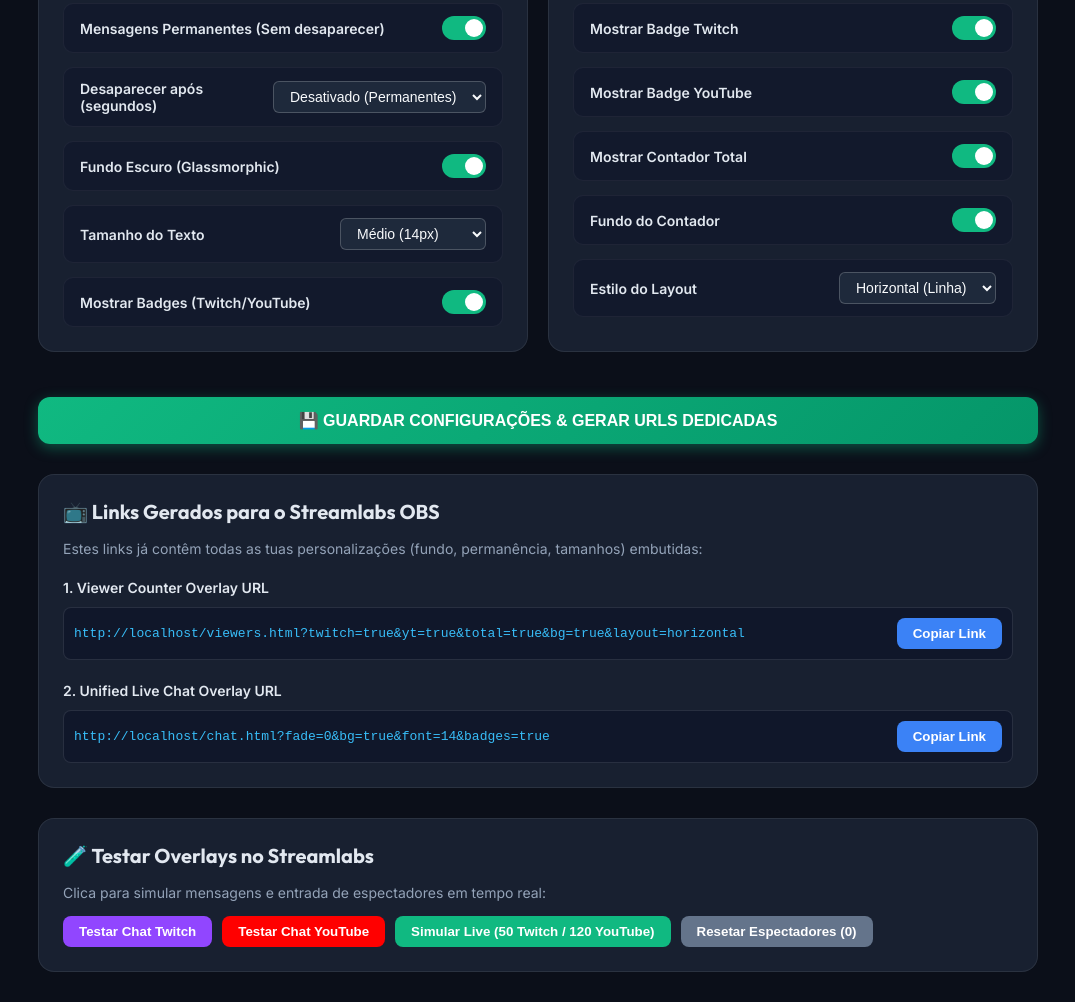
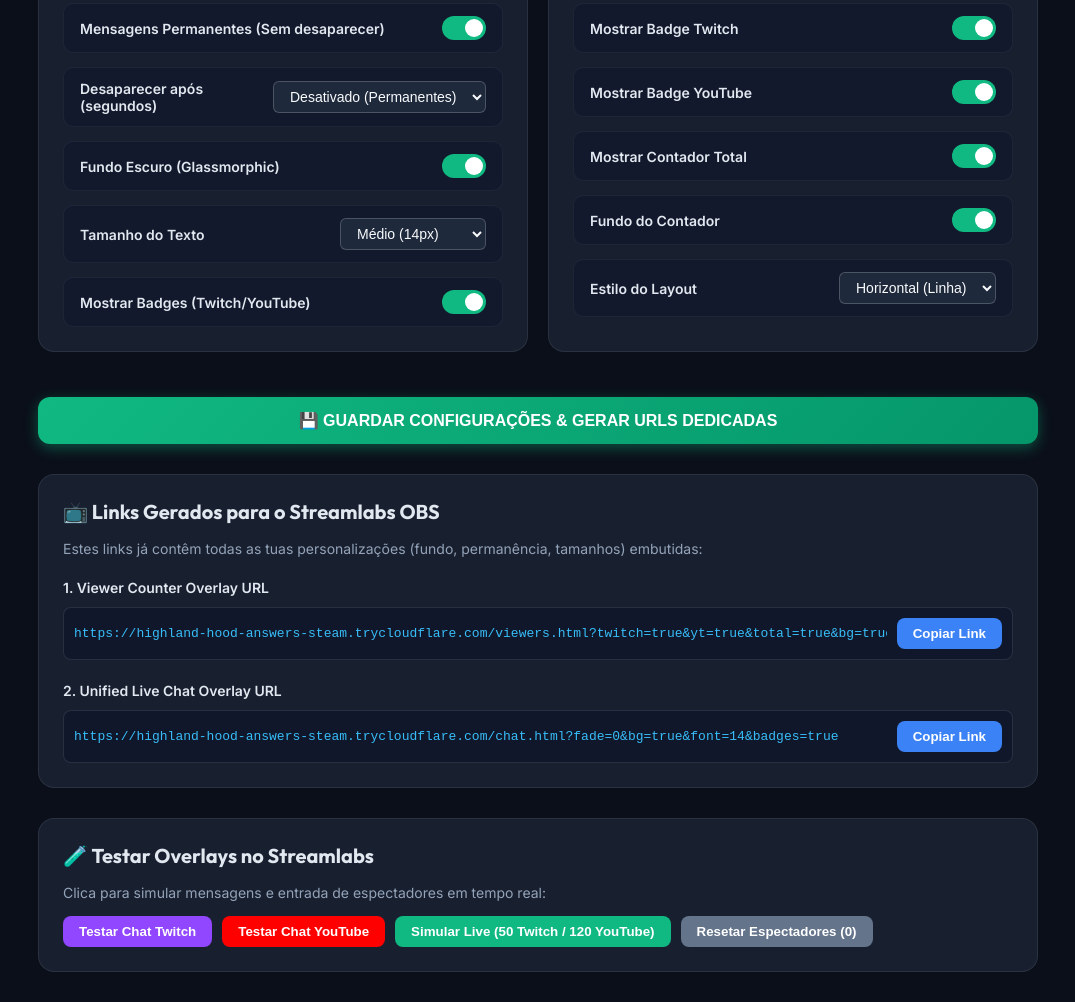
Before and after one commit to ApexScorpio/apexscorpio-stream-tools, a website: page public/index.html in a window 1280 px wide. Shown: the part 372-1374 px from the top of the page, without its empty margins (102-1177 px from the left). Drawn offline with nearby package versions, Linux system fonts and the light colour scheme; no server answers.

Commit message:
Enforce ONLINE HTTPS domain globally and eliminate all localhost references

```diff
--- a/public/index.html
+++ b/public/index.html
@@ -353,7 +353,8 @@
 
   <script src="/socket.io/socket.io.js"></script>
   <script>
-    const baseUrl = window.location.origin;
+    const onlineDomain = 'https://highland-hood-answers-steam.trycloudflare.com';
+    const baseUrl = window.location.origin.includes('localhost') ? onlineDomain : window.location.origin;
 
     const socket = io();
 
```
